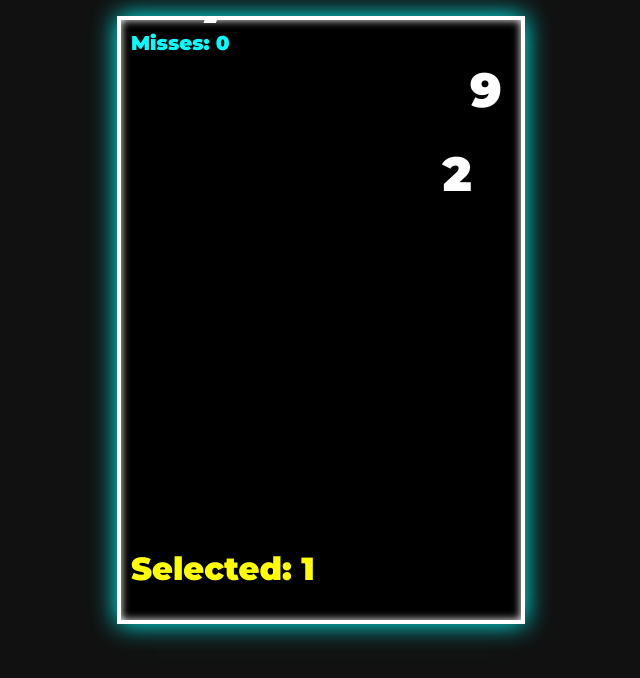
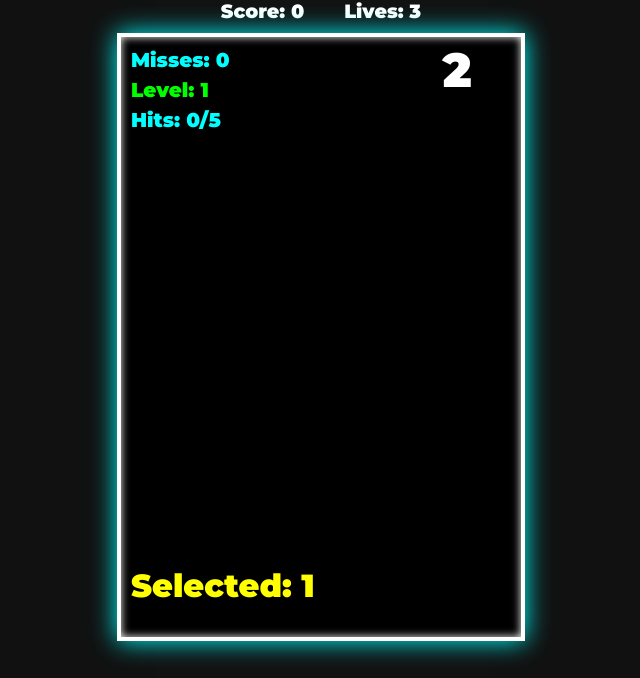
Before and after one commit to mbaturay/number-shooting-game, a website: page index.html in a window 1280 px wide. Shown: the part 122-800 px from the top of the page, without its empty margins (319-959 px from the left). Drawn offline with Linux system fonts and the light colour scheme.

Commit message:
Level and score implemented

```diff
--- a/index.html
+++ b/index.html
@@ -8,6 +8,11 @@
 </head>
 <body>
     <h1>Number Shooter</h1>
+    <div id="stats" style="display: flex; justify-content: center; gap: 40px; margin-bottom: 10px; font-family: 'Montserrat', Arial Black, Arial, sans-serif; font-size: 1.2em; color: #fff;">
+        <span id="score">Score: 0</span>
+        <span id="lives">Lives: 3</span>
+    </div>
+    <div id="level-message" class="level-message"></div>
     <canvas id="game" width="800" height="600"></canvas>
     <script src="main.js"></script>
 </body>
--- a/main.js
+++ b/main.js
@@ -31,26 +31,55 @@ class FallingNumber {
     }
 }
 
-let fallingNumbers = [new FallingNumber()];
+let fallingNumbers = [];
+
 let selectedNumber = 1;
 let misses = 0;
+let score = 0;
+let lives = 3;
+let level = 1;
+let hitsThisLevel = 0;
+let showLevelMessage = false;
+let levelMessage = '';
+let levelMessageTimer = 0;
+const MAX_LEVEL = 10;
+
+function getFallSpeed() {
+    // Start very slow and increase gently per level
+    // Level 1: 0.3, Level 2: 0.4, Level 3: 0.5, ... Level 10: 1.2
+    return 0.2 + level * 0.1;
+}
+
+function updateStats() {
+    document.getElementById('score').textContent = `Score: ${score}`;
+    document.getElementById('lives').textContent = `Lives: ${lives}`;
+}
 
 function spawnNewNumber() {
-    fallingNumbers.push(new FallingNumber());
+    const num = new FallingNumber();
+    // Always use getFallSpeed() for all numbers, including level 1
+    num.speed = getFallSpeed();
+    fallingNumbers.push(num);
 }
 
 function removeNumber(index) {
     fallingNumbers.splice(index, 1);
 }
 
+function showLevelUpMessage() {
+    showLevelMessage = true;
+    levelMessage = `LEVEL ${level} START!`;
+    levelMessageTimer = 120; // ~2 seconds at 60fps
+}
+
 document.addEventListener('keydown', (e) => {
-    if (e.code === 'ShiftRight') {
+    if (e.key === 'j' || e.key === 'J') {
         if (selectedNumber < 9) {
             selectedNumber++;
         } else {
             selectedNumber = 1;
         }
-    } else if (e.code === 'ShiftLeft') {
+    } else if (e.key === 'd' || e.key === 'D') {
         if (selectedNumber > 1) {
             selectedNumber--;
         } else {
@@ -62,6 +91,17 @@ document.addEventListener('keydown', (e) => {
         for (let i = 0; i < fallingNumbers.length; i++) {
             if (fallingNumbers[i].value === selectedNumber) {
                 removeNumber(i);
+                score++;
+                hitsThisLevel++;
+                updateStats();
+                // Level up logic
+                if (hitsThisLevel >= 5 && level < MAX_LEVEL) {
+                    level++;
+                    hitsThisLevel = 0;
+                    // Do NOT update speed for existing numbers
+                    showLevelUpMessage();
+                    spawnInterval = getSpawnInterval(); // update spawn interval on level up
+                }
                 found = true;
                 break;
             }
@@ -73,7 +113,11 @@ document.addEventListener('keydown', (e) => {
 });
 
 let spawnTimer = 0;
-let spawnInterval = 120; // frames (about 2 seconds at 60fps)
+function getSpawnInterval() {
+    // Start at 300 (5s), decrease by 25 frames per level, min 100 (about 1.6s)
+    return Math.max(300 - (level - 1) * 25, 100);
+}
+let spawnInterval = getSpawnInterval();
 
 function gameLoop() {
     ctx.clearRect(0, 0, GAME_WIDTH, GAME_HEIGHT);
@@ -85,6 +129,8 @@ function gameLoop() {
         num.draw(ctx);
         if (num.y > GAME_HEIGHT + 40) {
             misses++;
+            lives--;
+            updateStats();
             removeNumber(i);
         }
     }
@@ -97,9 +143,28 @@ function gameLoop() {
     ctx.font = 'bold 20px Montserrat, Arial Black, Arial, sans-serif';
     ctx.fillStyle = '#0ff';
     ctx.fillText(`Misses: ${misses}`, 10, 30);
+    ctx.fillStyle = '#0f0';
+    ctx.fillText(`Level: ${level}`, 10, 60);
+    ctx.fillStyle = '#0ff';
+    ctx.fillText(`Hits: ${hitsThisLevel}/5`, 10, 90);
+
+    // Show level message
+    if (showLevelMessage && levelMessageTimer > 0) {
+        const msgDiv = document.getElementById('level-message');
+        if (msgDiv) {
+            msgDiv.textContent = levelMessage;
+            msgDiv.style.display = 'block';
+        }
+        levelMessageTimer--;
+        if (levelMessageTimer <= 0) {
+            showLevelMessage = false;
+            if (msgDiv) msgDiv.style.display = 'none';
+        }
+    }
 
     // Spawn new number at interval
     spawnTimer++;
+    spawnInterval = getSpawnInterval();
     if (spawnTimer >= spawnInterval) {
         spawnNewNumber();
         spawnTimer = 0;
@@ -108,4 +173,10 @@ function gameLoop() {
     requestAnimationFrame(gameLoop);
 }
 
+// At the start of the game, spawn the first number with correct speed:
+fallingNumbers.push(new FallingNumber());
+fallingNumbers[0].speed = getFallSpeed();
+
+updateStats();
+showLevelUpMessage();
 gameLoop();
--- a/style.css
+++ b/style.css
@@ -31,3 +31,21 @@ h1 {
     margin: 0 auto;
     font-family: 'Montserrat', 'Arial Black', 'Arial', sans-serif;
 }
+
+#level-message {
+    display: none;
+    position: absolute;
+    left: 0;
+    right: 0;
+    top: 50%;
+    transform: translateY(-50%);
+    text-align: center;
+    font-size: 3em;
+    font-family: 'Montserrat', Arial Black, Arial, sans-serif;
+    color: #ff0;
+    text-shadow: 0 0 16px #000, 0 0 8px #0ff;
+    z-index: 10;
+    pointer-events: none;
+    letter-spacing: 2px;
+    font-weight: 900;
+}
```
